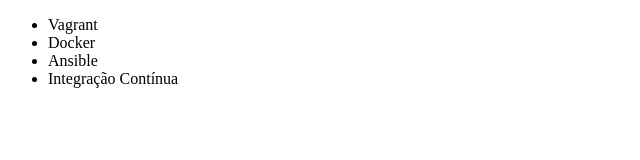
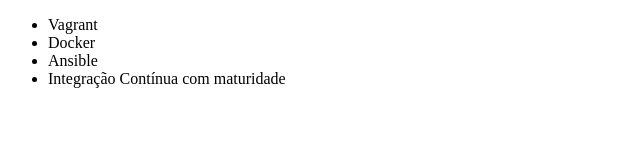
Before and after one commit to gunthermoprado/gunther-git, a plain HTML site: page index.html in a window 1280 px wide. Shown: the full height of the page, 0-640 px from the left. Drawn offline with Linux system fonts and the light colour scheme.

Commit message:
Renomeando curso de Integração com Maturidade

```diff
--- a/index.html
+++ b/index.html
@@ -9,7 +9,7 @@
         <li>Vagrant</li>
         <li>Docker</li>
         <li>Ansible</li>
-        <li>Integração Contínua</li>
+        <li>Integração Contínua com maturidade</li>
     </ul>
 </body>
 </html>
```
